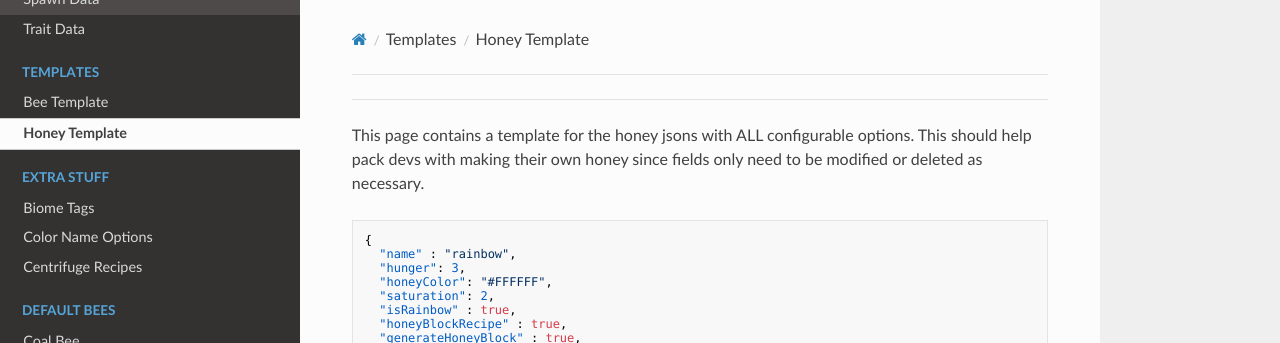
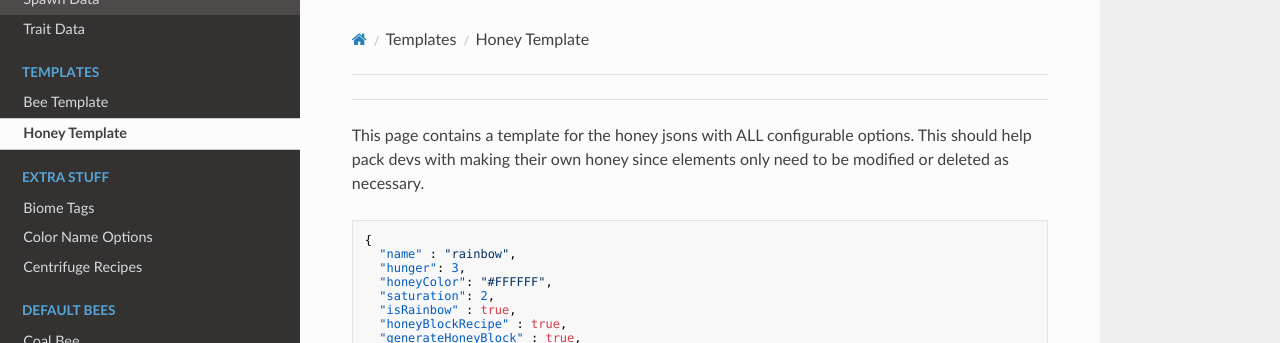
Before and after one commit to Team-Resourceful/ResourcefulBeesDocs, an MkDocs documentation site: the page built from docs/data_templates/honey_template.md, in a window 1280 px wide. Shown: the top 343 px of the page. Built offline with MkDocs 1.6.1, drawn with Linux system fonts in a browser that asks for light colours; nearby versions of some CDN libraries.

Commit message:
docs/data_templates/honey_template.md updated from https://stackedit.io/

````diff
--- a/docs/data_templates/honey_template.md
+++ b/docs/data_templates/honey_template.md
@@ -1,6 +1,6 @@
 ***
 
-This page contains a template for the honey jsons with ALL configurable options. This should help pack devs with making their own honey since fields only need to be modified or deleted as necessary.
+This page contains a template for the honey jsons with ALL configurable options. This should help pack devs with making their own honey since elements only need to be modified or deleted as necessary.
 
 ```json
 {
````
Also changed, not shown: other parts of docs/data_templates/honey_template.md (+3 -0 lines).
